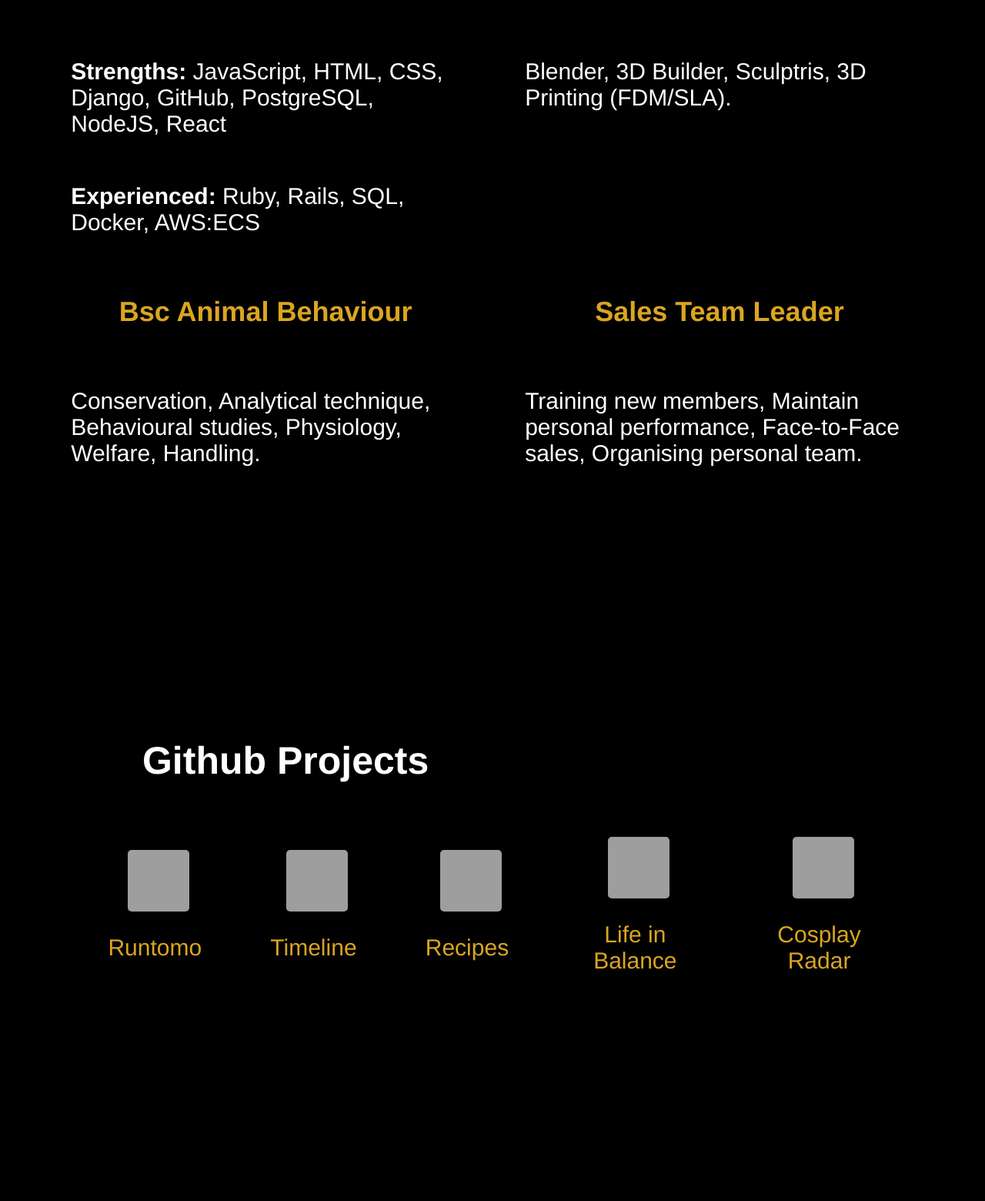
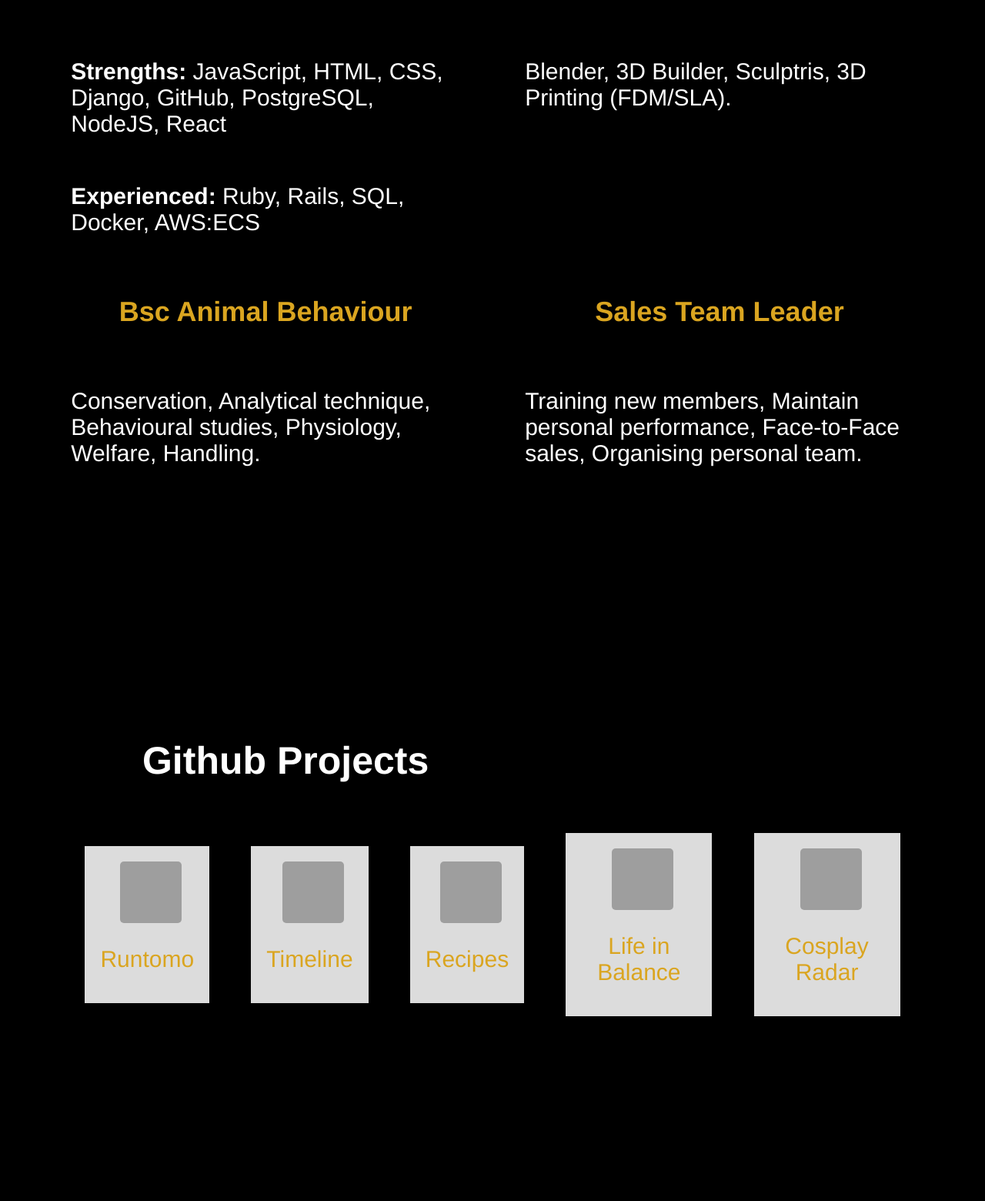
Before and after one commit to AlexBrown4020/portfolio-redo, a PHP site: page /index.html in a window 1280 px wide. Shown: the part 1033-2593 px from the top of the page at 77% size. Run offline with PHP 8.4, Linux system fonts and the light colour scheme; some libraries are stand-ins or nearby versions; grey boxes are pictures that could not be loaded.

Commit message:
Feat: Add borders to project

```diff
--- a/style.css
+++ b/style.css
@@ -79,9 +79,12 @@ nav {
     flex-direction: column;
     align-items: center;
     padding: 10px 20px;
+    margin: 15px;
     width: auto;
     text-align: center;
     max-width: 150px;
+    border: gray;
+    background-color: gainsboro;
 }
 
 .project-image {
```
